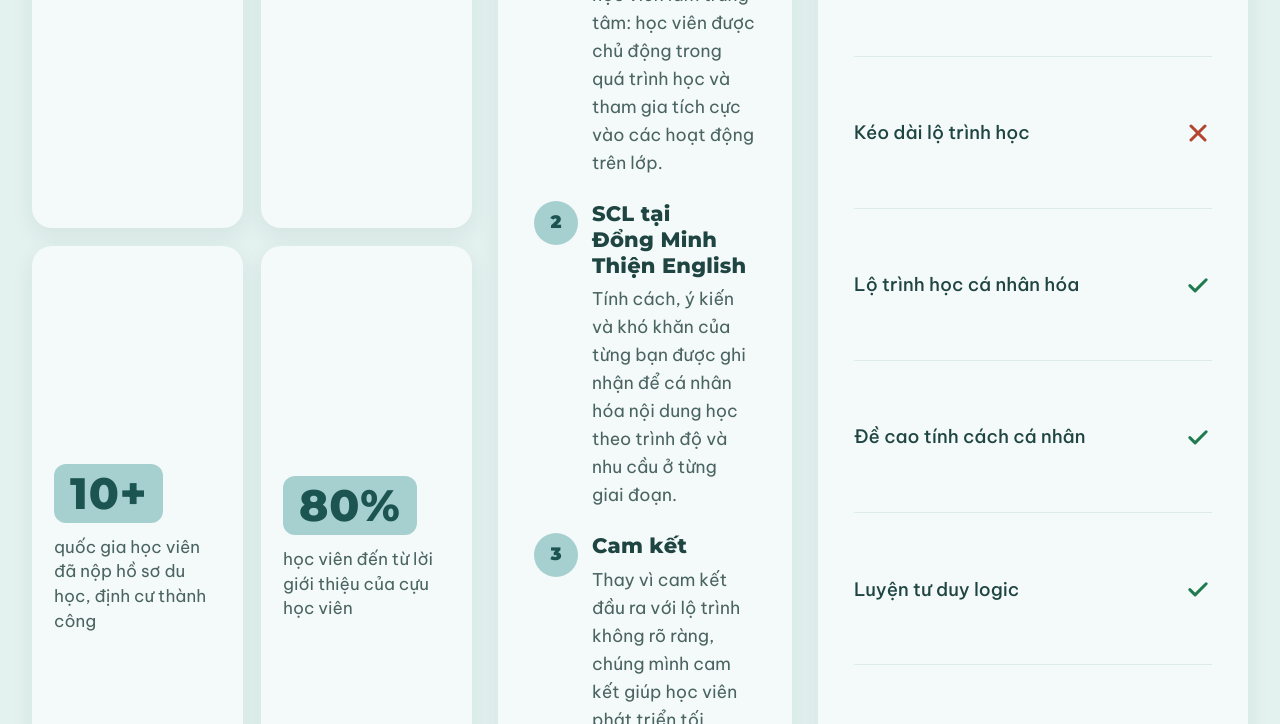
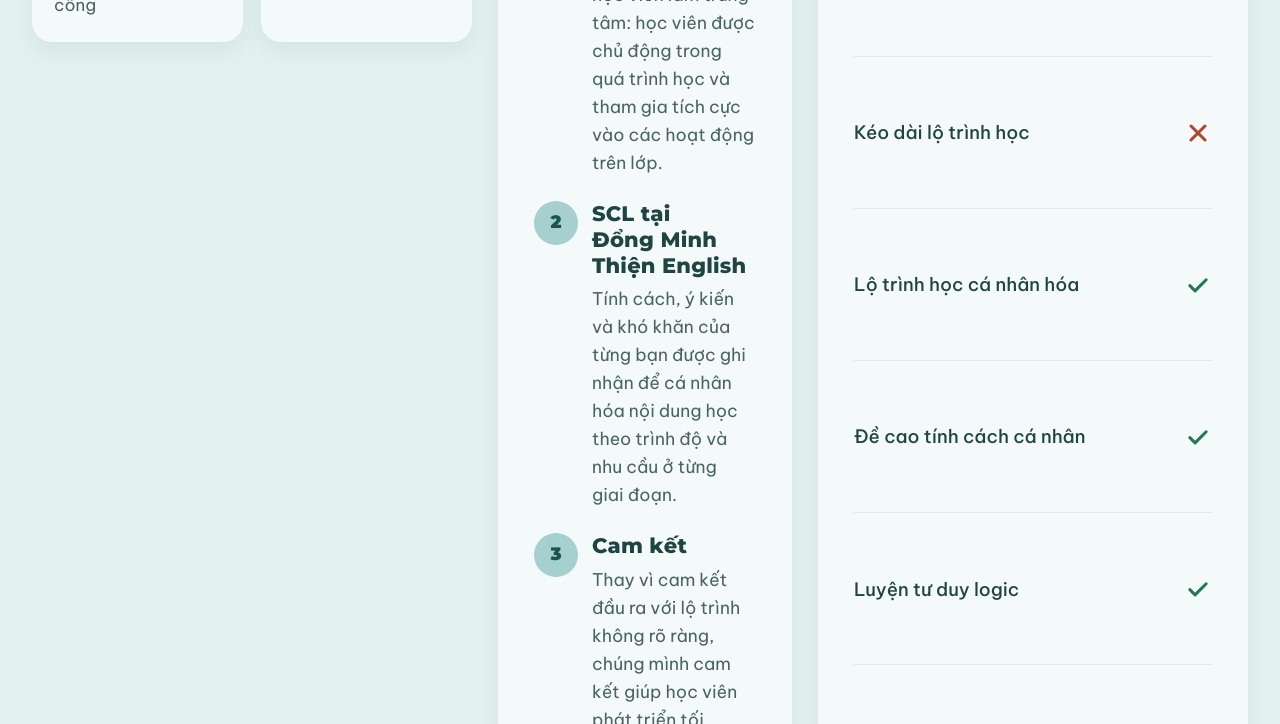
Before and after one commit to PhuAnh1404/dong-minh-thien-english, a plain HTML site: page vi-sao-chon.html in a window 1280 px wide. Shown: the part 622-1346 px from the top of the page. Drawn offline with Linux system fonts and the light colour scheme.

Commit message:
Vì sao chọn: ô số liệu ôm sát nội dung
Co-Authored-By: Claude Opus 5.5 <noreply@anthropic.com>
Claude-Session: https://claude.ai/code/session_019b9X3QnJufZhJupLpdbvah

```diff
--- a/assets/css/style.css
+++ b/assets/css/style.css
@@ -363,3 +363,10 @@ p { margin: 0; text-wrap: pretty; }
   .why-page .compare { height: 100%; }
   .why-page .compare th { font-size: 18.5px; }
 }
+
+/* Vì sao chọn: ô số liệu ôm sát nội dung */
+@media (min-width: 1181px) {
+  .why-page .stat-cards { height: auto; grid-template-rows: none; align-content: start; align-self: start; }
+  .why-page .stat-cards .stat { justify-content: flex-start; min-height: 0; padding: 22px 22px 24px; gap: 10px; }
+}
+.why-grid .stat-cards .stat { min-height: 0; }
```
